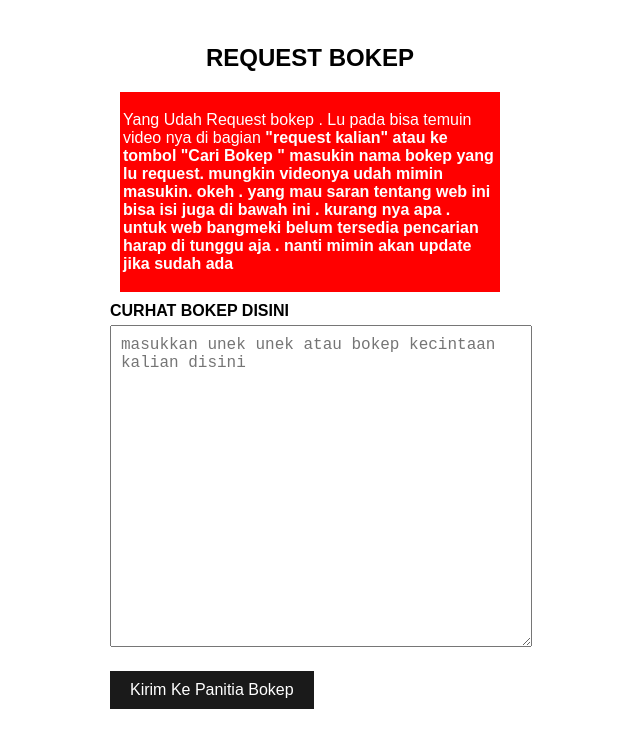
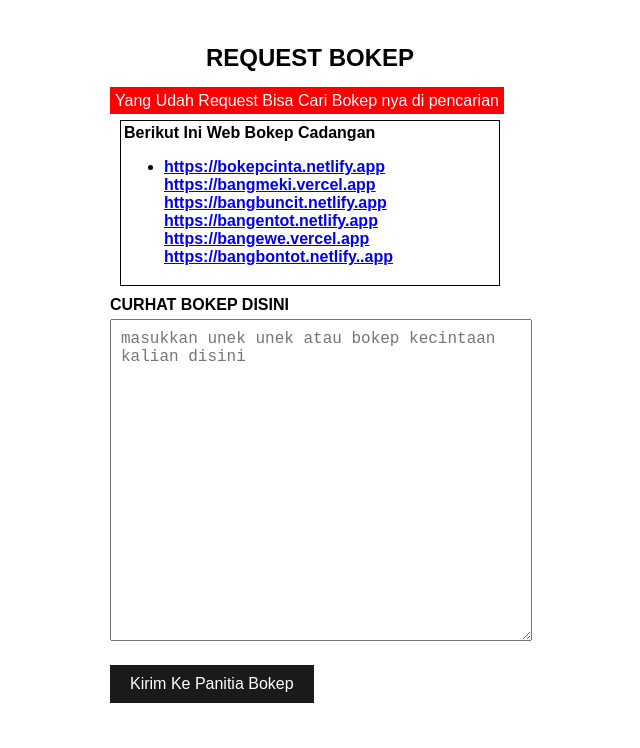
Before and after one commit to bobwatcherx/requestbo, a plain HTML site: page index.html in a window 1280 px wide. Shown: the whole page, without its empty margins (330-970 px from the left). Drawn offline with nearby package versions, Linux system fonts and the light colour scheme.

Commit message:
Update index.html

```diff
--- a/index.html
+++ b/index.html
@@ -56,15 +56,24 @@
 <body>
     <div class="container">
         <h1 class="heading">REQUEST BOKEP</h1>
-        <div style="margin:10px;background-color: red;
-        color:white;padding:3px
+        <span style="background-color: red;color: white;padding: 5px;text-align: center;">Yang Udah Request Bisa Cari Bokep nya di pencarian</span>
+        <div style="margin:10px;padding:3px;
+        border:1px solid black;
         ">
-            <p>Yang Udah Request bokep . Lu pada bisa
-                temuin video nya di bagian <b>"request kalian" atau ke tombol "Cari Bokep " masukin nama bokep yang lu request.
-                    mungkin videonya udah mimin masukin.
-                    okeh . yang mau saran tentang web ini bisa isi juga di bawah ini . kurang nya apa . untuk web <b>bangmeki</b> belum tersedia pencarian harap di tunggu aja . nanti mimin akan update jika sudah ada
-                </b>
-            </p>
+
+        <span style="font-weight: bold;">Berikut Ini Web Bokep Cadangan
+            <br>
+            <ul>
+                <li>
+                    <a target="_blank" href="https://bokepcinta.netlify.app">https://bokepcinta.netlify.app</a>
+                    <a target="_blank" href="https://bangmeki.vercel.app">https://bangmeki.vercel.app</a>
+                    <a target="_blank" href="https://bangbuncit.netlify.app">https://bangbuncit.netlify.app</a>
+                    <a target="_blank" href="https://bangentot.netlify.app">https://bangentot.netlify.app</a>
+                    <a target="_blank" href="https://bangewe.vercel.app">https://bangewe.vercel.app</a>
+                    <a target="_blank" href="https://bangbontot.netlify.app">https://bangbontot.netlify..app</a>
+                </li>
+            </ul>
+        </span>
         </div>
         <form id="giveawayForm">
             <div class="form-group">
```
